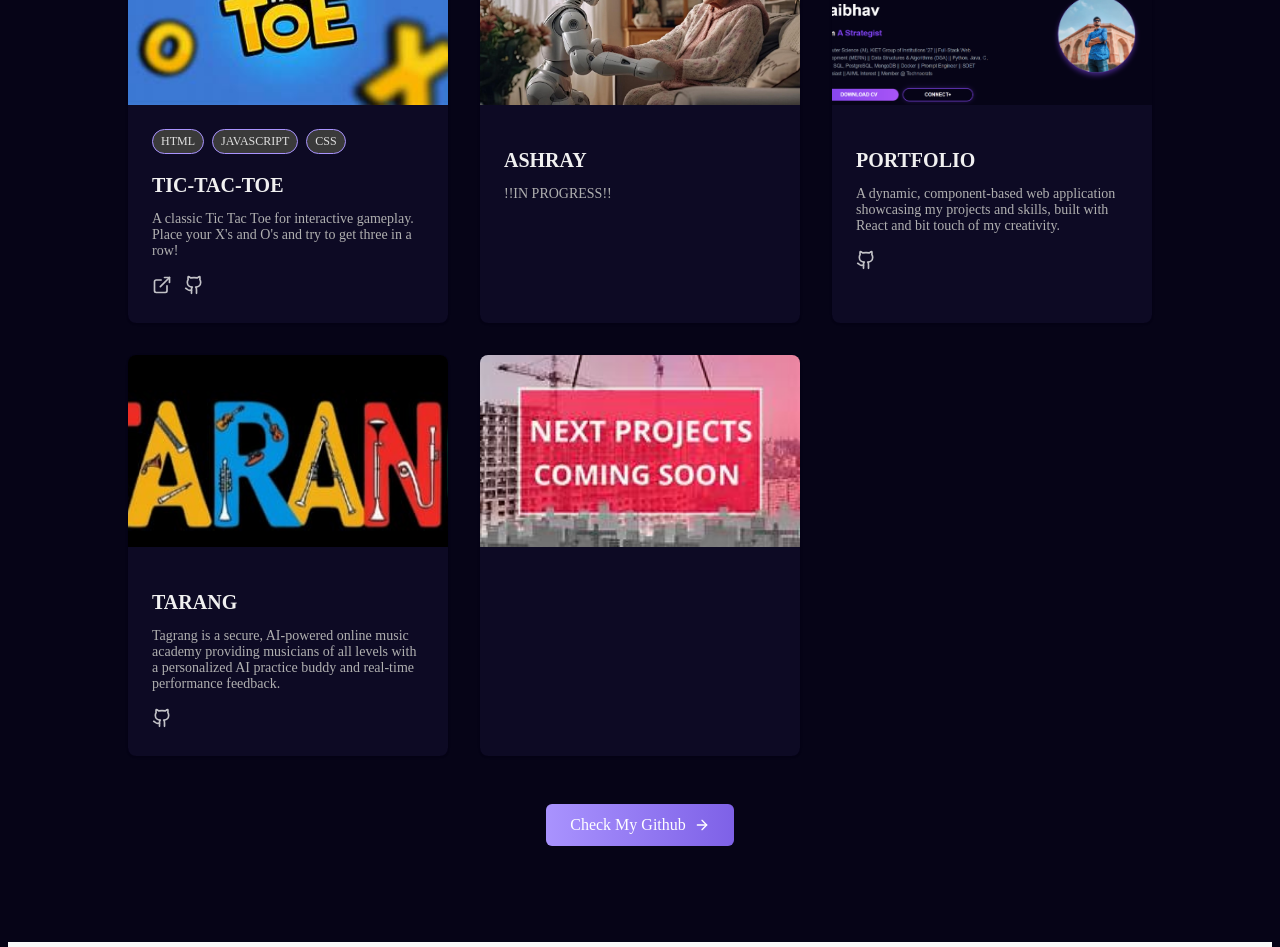
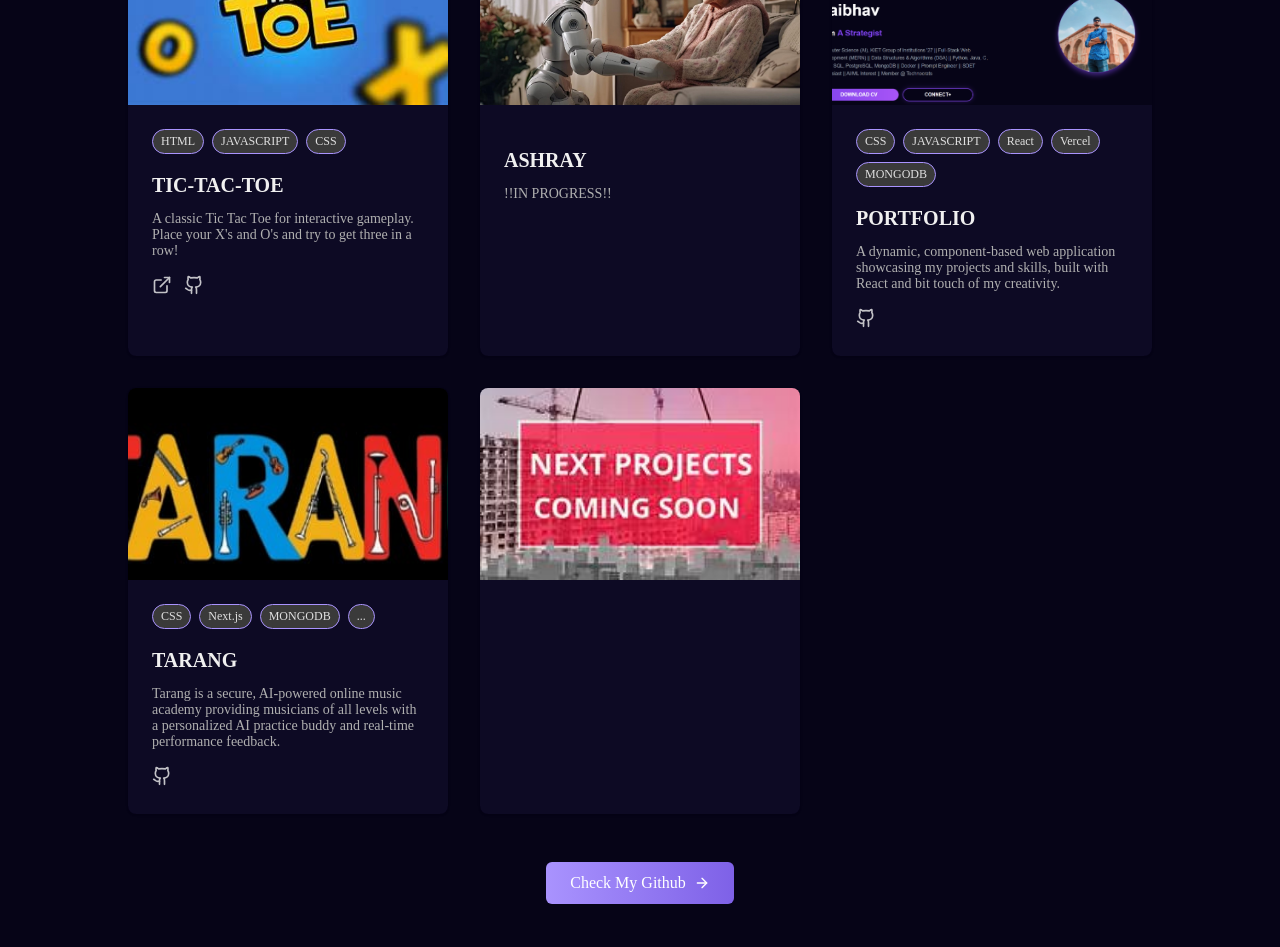
Before and after one commit to phantom2005/PORTFOILO, a React (Create React App) app: page / in a window 1280 px wide. Shown: the part 2740-3687 px from the top of the page. Built offline with nearby package versions, Linux system fonts and the light colour scheme.

Commit message:
added stack and semantic errors

```diff
--- a/src/components/Projects/Projects.jsx
+++ b/src/components/Projects/Projects.jsx
@@ -55,16 +55,16 @@ const projects = [
     title: "PORTFOLIO",
     description: "A dynamic, component-based web application showcasing my projects and skills, built with React and bit touch of my creativity.",
     image: "/assets/projectpic/portfolio.png ",
-    tags: [],
-     githubUrl: "https://github.com/phantom2005/PORTFOILO",
+    tags: ["CSS", "JAVASCRIPT","React","Vercel", "MONGODB"],
+    githubUrl: "https://github.com/phantom2005/PORTFOILO",
   },
 
    {
     id: 7,
     title: "TARANG",
-    description: "Tagrang is a secure, AI-powered online music academy providing musicians of all levels with a personalized AI practice buddy and real-time performance feedback.",
+    description: "Tarang is a secure, AI-powered online music academy providing musicians of all levels with a personalized AI practice buddy and real-time performance feedback.",
     image: "/assets/projectpic/tarang.jpg ",
-    tags: [],
+    tags: ["CSS", "Next.js", "MONGODB","..."],
      githubUrl: "https://github.com/phantom2005/TARANG",
   },
   {
```
